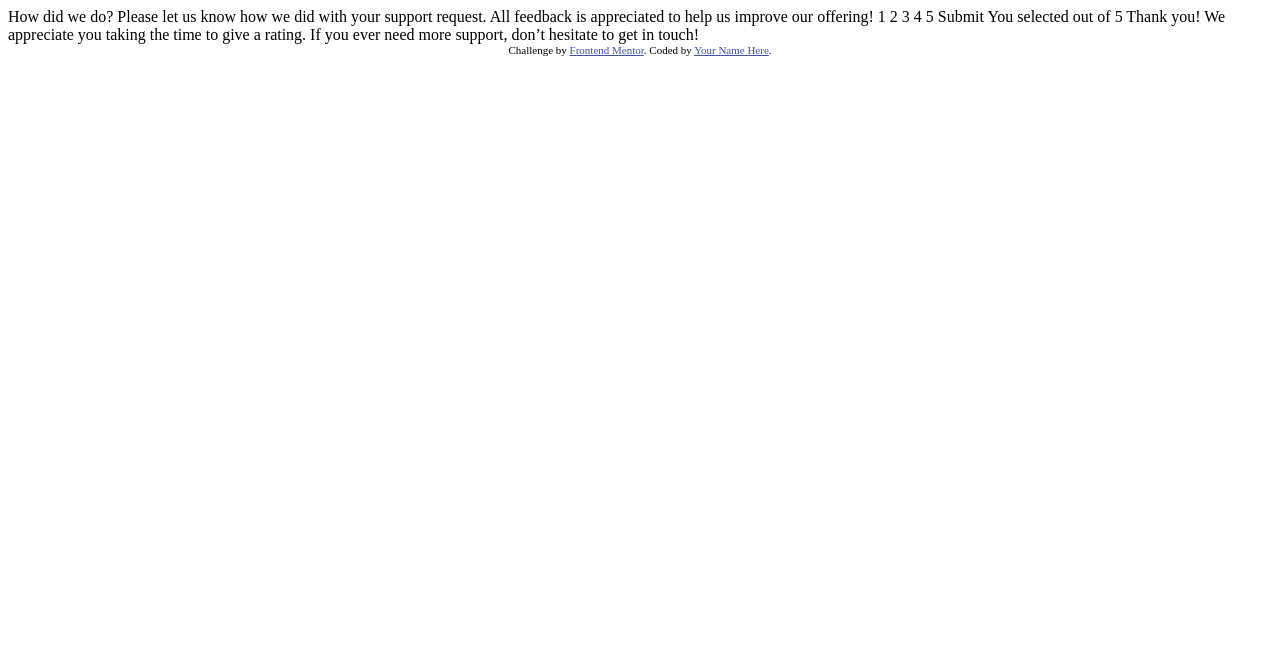
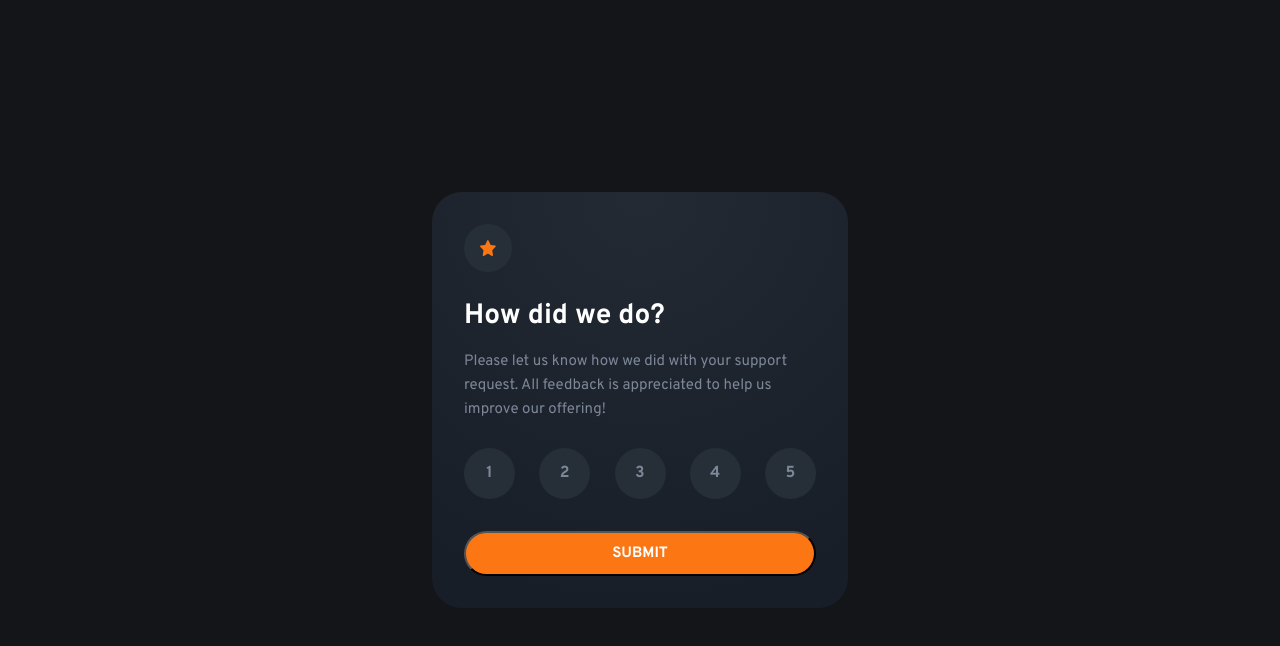
Before and after one commit to FrankBonanno/rating-component, a plain HTML site: page src/index.html in a window 1280 px wide. Drawn offline with Linux system fonts and the light colour scheme.

Commit message:
styling for first rating component done

```diff
--- a/src/index.html
+++ b/src/index.html
@@ -1,49 +1,46 @@
 <!DOCTYPE html>
 <html lang="en">
-<head>
-  <meta charset="UTF-8">
-  <meta name="viewport" content="width=device-width, initial-scale=1.0"> <!-- displays site properly based on user's device -->
+  <head>
+    <meta charset="UTF-8" />
+    <meta name="viewport" content="width=device-width, initial-scale=1.0" />
+    <link rel="icon" type="image/png" sizes="32x32" href="./images/favicon-32x32.png" />
+    <link rel="stylesheet" href="style.css" />
+    <title>Frontend Mentor | Interactive rating component</title>
+  </head>
 
-  <link rel="icon" type="image/png" sizes="32x32" href="./images/favicon-32x32.png">
+  <body>
+    <div class="rating-container" id="rating-comp">
+      <div class="star-circle">
+        <img src="./images/icon-star.svg" alt="Star Symbol" />
+      </div>
 
-  <title>Frontend Mentor | Interactive rating component</title>
+      <div class="texts">
+        <h1>How did we do?</h1>
+        <p>
+          Please let us know how we did with your support request. All feedback is appreciated to help us improve our
+          offering!
+        </p>
+      </div>
 
-  <!-- Feel free to remove these styles or customise in your own stylesheet 👍 -->
-  <style>
-    .attribution { font-size: 11px; text-align: center; }
-    .attribution a { color: hsl(228, 45%, 44%); }
-  </style>
-</head>
-<body>
+      <form class="rating-form">
+        <div class="rating">
+          <input type="radio" id="star1" name="rating" value="1" />
+          <label for="star1">1</label>
 
-  <!-- Rating state start -->
+          <input type="radio" id="star2" name="rating" value="2" />
+          <label for="star2">2</label>
 
-  How did we do?
+          <input type="radio" id="star3" name="rating" value="3" />
+          <label for="star3">3</label>
 
-  Please let us know how we did with your support request. All feedback is appreciated
-  to help us improve our offering!
+          <input type="radio" id="star4" name="rating" value="4" />
+          <label for="star4">4</label>
 
-  1 2 3 4 5
-
-  Submit
-
-  <!-- Rating state end -->
-
-  <!-- Thank you state start -->
-
-  You selected <!-- Add rating here --> out of 5
-
-  Thank you!
-
-  We appreciate you taking the time to give a rating. If you ever need more support,
-  don’t hesitate to get in touch!
-
-  <!-- Thank you state end -->
-
-
-  <div class="attribution">
-    Challenge by <a href="https://www.frontendmentor.io?ref=challenge" target="_blank">Frontend Mentor</a>.
-    Coded by <a href="#">Your Name Here</a>.
-  </div>
-</body>
+          <input type="radio" id="star5" name="rating" value="5" />
+          <label for="star5">5</label>
+        </div>
+        <button type="submit" class="submit-btn">Submit</button>
+      </form>
+    </div>
+  </body>
 </html>
--- /dev/null
+++ b/src/style.css
@@ -0,0 +1,151 @@
+@import url('https://fonts.googleapis.com/css2?family=Overpass:wght@100;200;300;400;500;600;700;800;900&display=swap');
+
+:root {
+  --very-dark-blue: #131518;
+  --dark-blue: #262e38;
+  --pure-white: #ffffff;
+  --orange: #fc7614;
+  --medium-gray: #7c8798;
+}
+
+* {
+  box-sizing: border-box;
+  margin: 0;
+  padding: 0;
+  font-family: 'Overpass', sans-serif;
+}
+
+h1 {
+  font-size: 28px;
+  color: var(--pure-white);
+  font-weight: 700;
+}
+
+p {
+  font-weight: 400;
+  color: var(--medium-gray);
+  font-size: 15px;
+  line-height: 24px;
+}
+
+body {
+  background-color: var(--very-dark-blue);
+  display: flex;
+  align-items: center;
+  justify-content: center;
+  width: 100vw;
+  height: 100vh;
+}
+
+.rating-container {
+  background: radial-gradient(98.96% 98.96% at 50% 0%, #232a34 0%, #181e27 100%);
+  height: 26rem;
+  width: 26rem;
+  border-radius: 1.875rem;
+  padding: 2rem;
+  display: flex;
+  flex-direction: column;
+  justify-content: space-between;
+}
+
+.star-circle {
+  width: 3rem;
+  height: 3rem;
+  border-radius: 50%;
+  background-color: var(--dark-blue);
+  display: flex;
+  align-items: center;
+  justify-content: center;
+}
+
+.star-circle img {
+  width: 1rem;
+  height: 1rem;
+}
+
+.submit-btn {
+  padding: 0.7rem;
+  border-radius: 1000vw;
+  width: 100%;
+  text-transform: uppercase;
+  background-color: var(--orange);
+  color: var(--pure-white);
+  display: flex;
+  align-items: center;
+  justify-content: center;
+  font-size: 15px;
+  font-weight: 700;
+  cursor: pointer;
+  transition: all 0.2s ease-in-out;
+}
+
+.submit-btn:hover {
+  background-color: var(--pure-white);
+  color: var(--orange);
+}
+
+.texts {
+  display: flex;
+  flex-direction: column;
+  gap: 1rem;
+}
+
+/* Rating Radio Buttons */
+.rating {
+  display: flex;
+  align-items: center;
+  justify-content: space-between;
+  gap: 22px;
+}
+
+.rating-form {
+  display: flex;
+  flex-direction: column;
+  gap: 32px;
+}
+
+.rating input {
+  display: none;
+}
+
+.rating label {
+  width: 51px;
+  height: 51px;
+  border-radius: 50%;
+  background-color: var(--dark-blue);
+  cursor: pointer;
+  transition: background-color 0.2s;
+  text-align: center;
+  line-height: 51px;
+  font-weight: bold;
+  font-size: 20px;
+  color: var(--medium-gray);
+  display: flex;
+  align-items: center;
+  justify-content: center;
+
+  font-family: 'Overpass';
+  font-weight: 700;
+  font-size: 16px;
+  line-height: 24px;
+  letter-spacing: 0.2px;
+}
+
+.rating label:hover {
+  background-color: var(--orange);
+  color: var(--pure-white);
+}
+
+.rating input:checked + label {
+  background-color: var(--medium-gray);
+  color: var(--pure-white);
+}
+/* Rating Radio Buttons */
+
+.attribution {
+  font-size: 11px;
+  text-align: center;
+}
+.attribution a {
+  color: hsl(228, 45%, 44%);
+}
```
